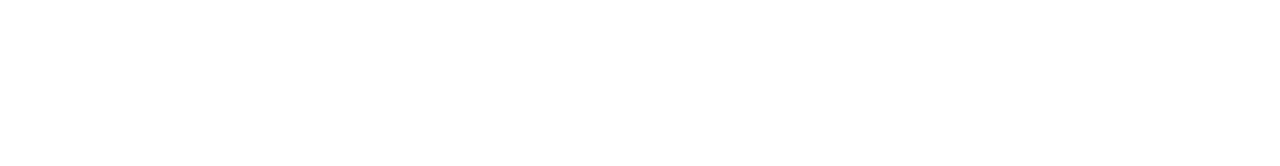
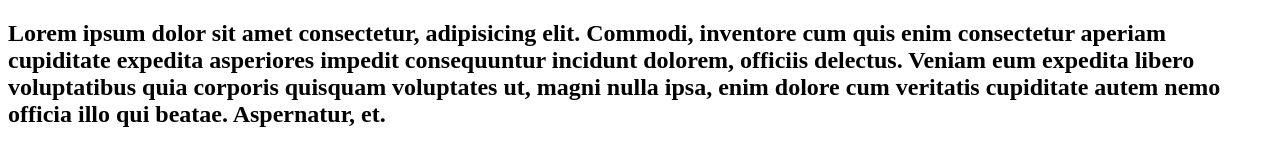
Before and after one commit to aminakhatun22/news-portal, a plain HTML site: page index.html in a window 1280 px wide. Drawn offline with Linux system fonts and the light colour scheme.

Commit message:
first commit

```diff
--- a/index.html
+++ b/index.html
@@ -11,6 +11,16 @@
 </head>
 
 <body>
+    <section>
+        <div>
+            <h1>
+                Lorem ipsum dolor sit amet consectetur, adipisicing elit. Commodi, inventore cum quis enim consectetur
+                aperiam cupiditate expedita asperiores impedit consequuntur incidunt dolorem, officiis delectus. Veniam
+                eum expedita libero voluptatibus quia corporis quisquam voluptates ut, magni nulla ipsa, enim dolore cum
+                veritatis cupiditate autem nemo officia illo qui beatae. Aspernatur, et.
+            </h1>
+        </div>
+    </section>
     <!-- js link -->
     <script src="js/index.js"></script>
 </body>
```
Also changed, not shown: 1 other file.
